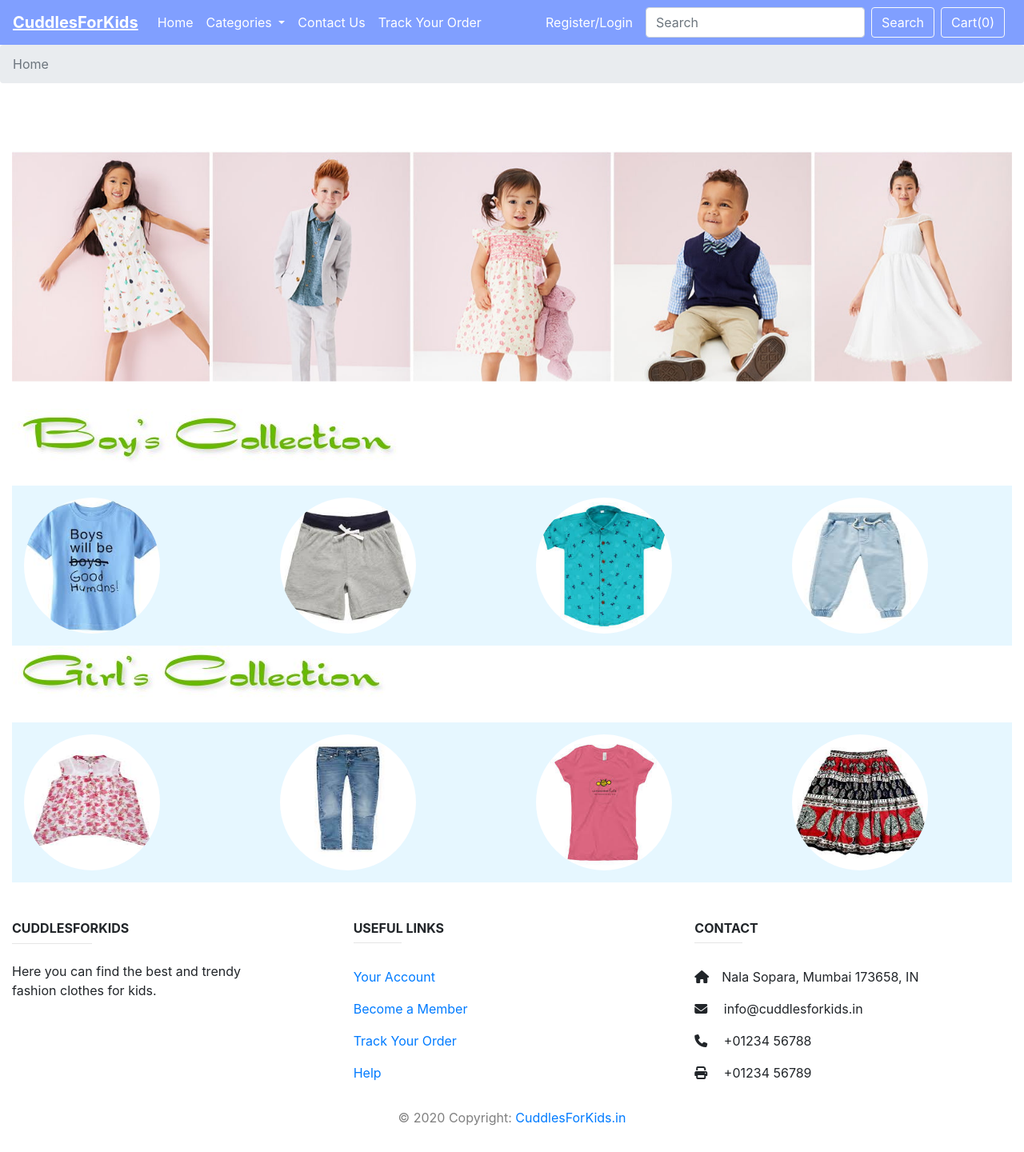
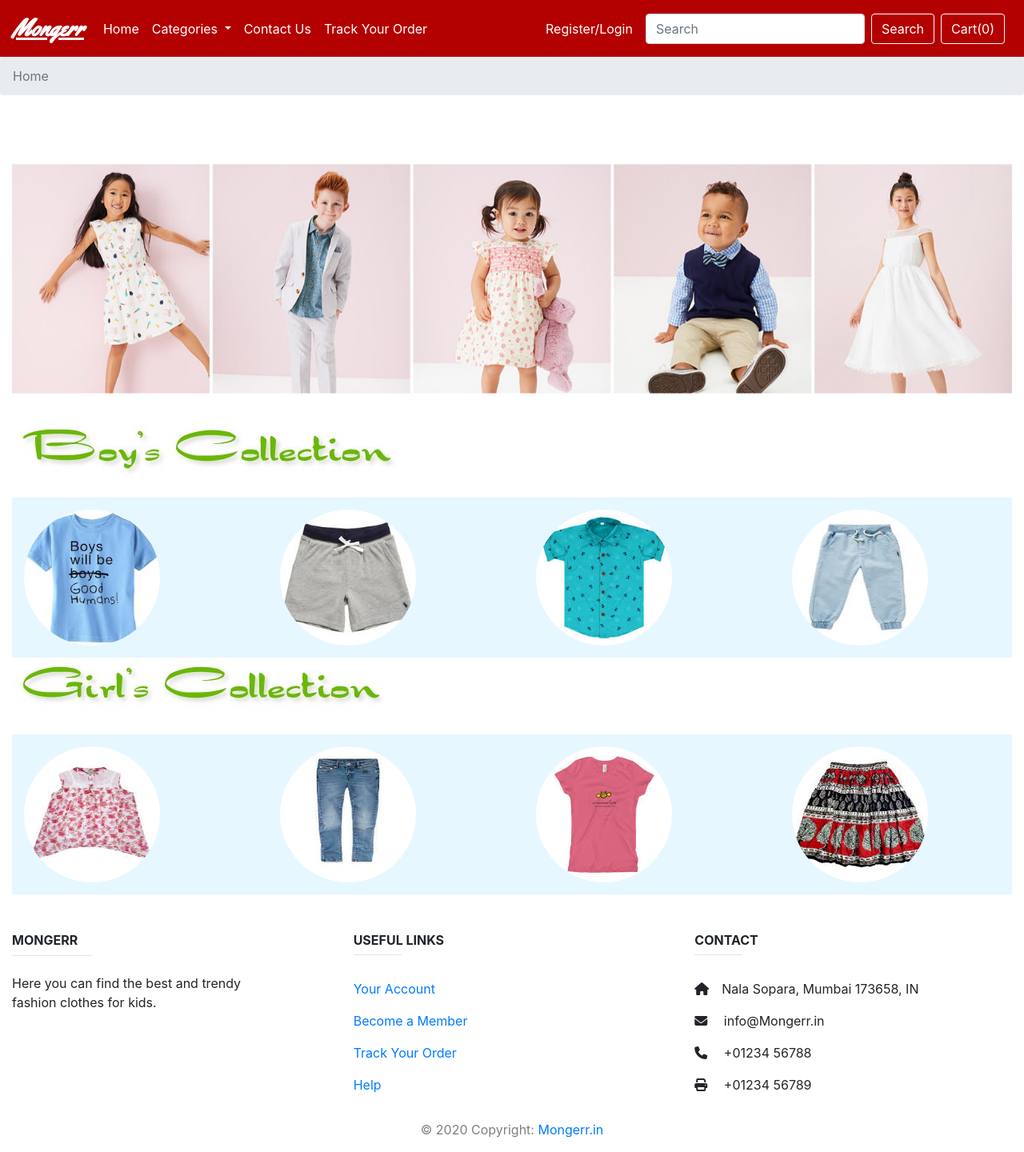
Before and after one commit to Ishan-1999/E-Commerce-Website, a Django app: page / in a window 1280 px wide. Shown: the whole page at 80% size. Before the commit the page ends 1407 px from the top, so only its background shows below. Run offline with Django 3.2, Linux system fonts and the light colour scheme; some libraries are stand-ins or nearby versions.

Commit message:
navbar color change and site name change

```diff
--- a/shop/templates/basic.html
+++ b/shop/templates/basic.html
@@ -8,6 +8,8 @@
 
   <!-- Bootstrap CSS -->
   {% load static %}
+  <link rel="preconnect" href="https://fonts.gstatic.com">
+  <link href="https://fonts.googleapis.com/css2?family=Yellowtail&display=swap" rel="stylesheet">
   <link rel="stylesheet" href="https://stackpath.bootstrapcdn.com/bootstrap/4.5.2/css/bootstrap.min.css"
     integrity="sha384-JcKb8q3iqJ61gNV9KGb8thSsNjpSL0n8PARn9HuZOnIxN0hoP+VmmDGMN5t9UJ0Z" crossorigin="anonymous">
   <title>{% block title %} {% endblock %}</title>
@@ -16,7 +18,7 @@
 
 <body>
   <nav class="navbar navbar-expand-lg navbar-custom">
-    <a class="navbar-brand" href="{% url 'home' %}"><b><u>CuddlesForKids</u></b></a>
+    <a class="navbar-brand" href="{% url 'home' %}"><b><u style="font-family: 'Yellowtail', cursive; font-size:30px;">Mongerr</u></b></a>
     <button class="navbar-toggler" type="button" data-toggle="collapse" data-target="#navbarSupportedContent"
       aria-controls="navbarSupportedContent" aria-expanded="false" aria-label="Toggle navigation">
       <span class="navbar-toggler-icon"></span>
@@ -60,12 +62,12 @@
         {% endif %}
       </ul>
       <form method="get" action="{% url 'search' %}" class="form-inline my-2 my-lg-0">
-        <input class="form-control mr-sm-2" name="search" id="search" type="search" placeholder="Search" aria-label="Search"
-        autocomplete="off">
+        <input class="form-control mr-sm-2" name="search" id="search" type="search" placeholder="Search"
+          aria-label="Search" autocomplete="off">
         <button class="btn btn-outline-light my-2 my-sm-0" type="submit">Search</button>
       </form>
       <a href="{% url 'cartview' %}"><button id="popcart" class="btn btn-outline-light my-2 my-sm-0 mx-2"
-        type="button">Cart(<span id="cart">0</span>)</button></a>
+          type="button">Cart(<span id="cart">0</span>)</button></a>
     </div>
   </nav>
   {% block body %} {% endblock %}
@@ -77,7 +79,7 @@
       <div class="container-fluid text-center text-md-left">
         <div class="row dark-grey-text">
           <div class="col-md-3 col-lg-4 col-xl-3">
-            <h6 class="text-uppercase font-weight-bold">CuddlesForKids</h6>
+            <h6 class="text-uppercase font-weight-bold">Mongerr</h6>
             <hr class="teal accent-3 mt-0 d-inline-block mx-auto" style="width: 100px;">
             <p>Here you can find the best and trendy fashion clothes for kids.</p>
           </div>
@@ -96,7 +98,7 @@
               <i class="fas fa-home mr-3"></i>Nala Sopara, Mumbai 173658, IN
             </p>
             <p>
-              <i class="fas fa-envelope mr-3"></i> info@cuddlesforkids.in
+              <i class="fas fa-envelope mr-3"></i> info@Mongerr.in
             </p>
             <p>
               <i class="fas fa-phone mr-3"></i> +01234 56788
@@ -108,7 +110,7 @@
         </div>
       </div>
       <div class="footer-copyright text-center text-black-50 py-3">© 2020 Copyright:
-        <a class="dark-grey-text" href="#"> CuddlesForKids.in</a>
+        <a class="dark-grey-text" href="#"> Mongerr.in</a>
       </div>
     </footer>
   </div>
@@ -123,7 +125,7 @@
   <script src="https://stackpath.bootstrapcdn.com/bootstrap/4.5.2/js/bootstrap.min.js"
     integrity="sha384-B4gt1jrGC7Jh4AgTPSdUtOBvfO8shuf57BaghqFfPlYxofvL8/KUEfYiJOMMV+rV"
     crossorigin="anonymous"></script>
-    <script src="https://kit.fontawesome.com/5980c1671d.js" crossorigin="anonymous"></script>
+  <script src="https://kit.fontawesome.com/5980c1671d.js" crossorigin="anonymous"></script>
 
 
   {% block js %} {% endblock %}
--- a/shop/templates/boys.html
+++ b/shop/templates/boys.html
@@ -7,7 +7,7 @@
   }
 
   .navbar-custom {
-    background-color: #809fff;
+    background-color: #b30000;
   }
 
   .navbar-custom .navbar-brand,
--- a/shop/templates/cartview.html
+++ b/shop/templates/cartview.html
@@ -7,7 +7,7 @@
   }
 
   .navbar-custom {
-    background-color: #809fff;
+    background-color: #b30000;
   }
 
   .navbar-custom .navbar-brand,
--- a/shop/templates/checkout.html
+++ b/shop/templates/checkout.html
@@ -3,7 +3,7 @@
 {% block css %}
 <style>
 	.navbar-custom {
-		background-color: #809fff;
+		background-color: #b30000;
 	}
 
 	.navbar-custom .navbar-brand,
--- a/shop/templates/contact.html
+++ b/shop/templates/contact.html
@@ -7,7 +7,7 @@
   }
 
   .navbar-custom {
-    background-color: #809fff;
+    background-color: #b30000;
   }
 
   .navbar-custom .navbar-brand,
--- a/shop/templates/failure.html
+++ b/shop/templates/failure.html
@@ -3,7 +3,7 @@
 {% block css %}
 <style>
 	.navbar-custom {
-		background-color: #809fff;
+		background-color: #b30000;
 	}
 
 	.navbar-custom .navbar-brand,
--- a/shop/templates/girls.html
+++ b/shop/templates/girls.html
@@ -7,7 +7,7 @@
   }
 
   .navbar-custom {
-    background-color: #809fff;
+    background-color: #b30000;
   }
 
   .navbar-custom .navbar-brand,
--- a/shop/templates/home.html
+++ b/shop/templates/home.html
@@ -7,7 +7,7 @@
   }
 
   .navbar-custom {
-    background-color: #809fff;
+    background-color: #b30000;
   }
 
   .navbar-custom .navbar-brand,
--- a/shop/templates/login.html
+++ b/shop/templates/login.html
@@ -7,7 +7,7 @@
     }
 
     .navbar-custom {
-        background-color: #809fff;
+        background-color: #b30000;
     }
 
     .navbar-custom .navbar-brand,
--- a/shop/templates/product.html
+++ b/shop/templates/product.html
@@ -17,7 +17,7 @@
   }
 
   .navbar-custom {
-    background-color: #809fff;
+    background-color: #b30000;
   }
 
   .navbar-custom .navbar-brand,
--- a/shop/templates/register.html
+++ b/shop/templates/register.html
@@ -7,7 +7,7 @@
   }
 
   .navbar-custom {
-    background-color: #809fff;
+    background-color: #b30000;
   }
 
   .navbar-custom .navbar-brand,
--- a/shop/templates/search.html
+++ b/shop/templates/search.html
@@ -7,7 +7,7 @@
     }
 
     .navbar-custom {
-        background-color: #809fff;
+        background-color: #b30000;
     }
 
     .navbar-custom .navbar-brand,
--- a/shop/templates/success.html
+++ b/shop/templates/success.html
@@ -3,7 +3,7 @@
 {% block css %}
 <style>
 	.navbar-custom {
-		background-color: #809fff;
+		background-color: #b30000;
 	}
 
 	.navbar-custom .navbar-brand,
--- a/shop/templates/tracker.html
+++ b/shop/templates/tracker.html
@@ -7,7 +7,7 @@
 	}
 
 	.navbar-custom {
-		background-color: #809fff;
+		background-color: #b30000;
 	}
 
 	.navbar-custom .navbar-brand,
```
